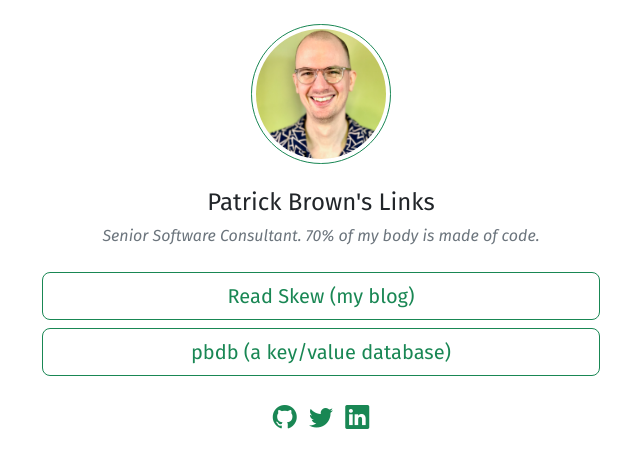
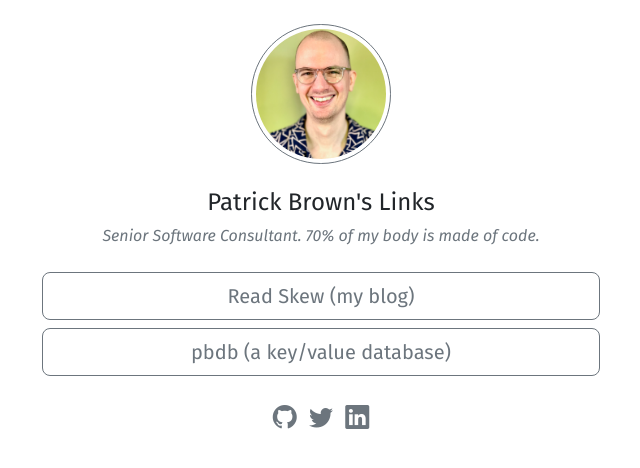
Before and after one commit to patbrown64/linktree, a plain HTML site: page index.html in a window 1280 px wide. Shown: the whole page, without its empty margins (319-959 px from the left). Drawn offline with nearby package versions, Linux system fonts and the light colour scheme.

Commit message:
Choose colors that don't clash

```diff
--- a/index.html
+++ b/index.html
@@ -22,23 +22,23 @@
 <body>
   <div class="container">
     <header class="text-center mt-4 col-md-6 mx-auto">
-      <img src="./me.png" class="rounded-circle border-success w-25 img-thumbnail" alt="A photo Patrick Brown smiling">
+      <img src="./me.png" class="rounded-circle border-secondary w-25 img-thumbnail" alt="A photo Patrick Brown smiling">
       <h1 class="h4 mt-4">Patrick Brown's Links</h1>
       <p class="fst-italic text-muted">Senior Software Consultant. 70% of my body is made of code.</p>
     </header>
 
     <div class="vstack gap-2 mt-4 col-md-6 mx-auto">
-      <a href="https://readskew.ghost.io" class="btn btn-outline-success btn-lg">Read Skew (my blog)</a>
-      <a href="https://github.com/pdb64/pbdb" class="btn btn-outline-success btn-lg">pbdb (a key/value database)</a>
+      <a href="https://readskew.ghost.io" class="btn btn-outline-secondary btn-lg">Read Skew (my blog)</a>
+      <a href="https://github.com/pdb64/pbdb" class="btn btn-outline-secondary btn-lg">pbdb (a key/value database)</a>
     </div>
 
     <footer class="text-center mt-4 col-md-6 mx-auto">
       <ul class="list-inline">
-        <li class="list-inline-item"><a href="https://github.com/pdb64" class="fs-4 link-success"><i
+        <li class="list-inline-item"><a href="https://github.com/pdb64" class="fs-4 link-secondary"><i
               class="bi bi-github"></i></a></li>
-        <li class="list-inline-item"><a href="https://twitter.com/pdb0x064" class="fs-4 link-success"><i
+        <li class="list-inline-item"><a href="https://twitter.com/pdb0x064" class="fs-4 link-secondary"><i
               class="bi bi-twitter"></i></a></li>
-        <li class="list-inline-item"><a href="https://linkedin.com/in/patrickbrown-dev" class="fs-4 link-success"><i
+        <li class="list-inline-item"><a href="https://linkedin.com/in/patrickbrown-dev" class="fs-4 link-secondary"><i
               class="bi bi-linkedin"></i></a></li>
       </ul>
     </footer>
```
